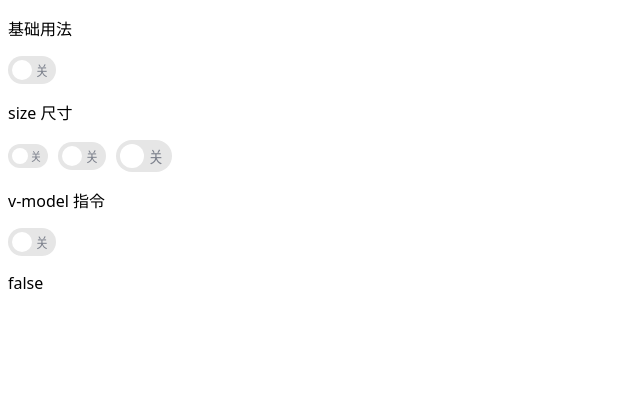
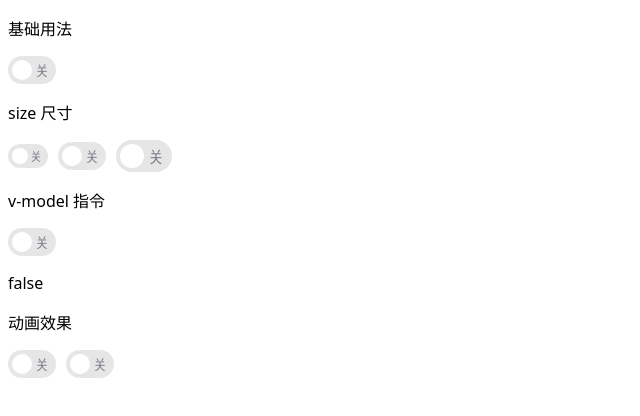
Before and after one commit to liulongbin1314/vue3-ui-library, a Vue app in the folder examples/: page / in a window 1280 px wide. Shown: the top 416 px of the page, without its empty margins (0-640 px from the left). Built offline with nearby package versions, Linux system fonts and the light colour scheme.

Commit message:
实现开关状态切换的动画效果

```diff
--- a/examples/src/components/SwitchTest.vue
+++ b/examples/src/components/SwitchTest.vue
@@ -16,6 +16,12 @@
     <a-switch v-model="value1"></a-switch>
   </div>
   <p>{{ value1 }}</p>
+
+  <p>动画效果</p>
+  <div class="row-gap">
+    <a-switch></a-switch>
+    <a-switch transition="slide"></a-switch>
+  </div>
 </template>
 
 <script setup>
--- a/packages/components/switch/src/index.vue
+++ b/packages/components/switch/src/index.vue
@@ -10,9 +10,9 @@
         <!-- 中心圆 -->
         <span :class="[ns.e('button')]"></span>
         <!-- 内层容器 -->
-        <span :class="[ns.e('inner')]">
-          <span :class="[ns.e('inner-checked')]">开</span>
-          <span :class="[ns.e('inner-unchecked')]">关</span>
+        <span :class="[ns.e('inner'), transitionMode]">
+          <span :class="[ns.e('inner-checked'), ns.is('checked', model)]">开</span>
+          <span :class="[ns.e('inner-unchecked'), ns.is('checked', !model)]">关</span>
         </span>
       </span>
     </span>
@@ -24,7 +24,7 @@ defineOptions({
   name: 'a-switch'
 })
 
-defineProps({
+const props = defineProps({
   tag: {
     type: String,
     default: 'label'
@@ -32,6 +32,10 @@ defineProps({
   size: {
     type: String,
     default: 'default'
+  },
+  transition: {
+    type: String,
+    default: 'scale' // slide
   }
 })
 
@@ -39,9 +43,15 @@ const switchModel = defineModel({ type: [String, Number, Boolean], default: fals
 
 import { useNamespace } from '@ui-library/hooks'
 import { useSwitch } from './composables'
+import { computed } from 'vue'
 
 const ns = useNamespace('switch')
 const { model } = useSwitch({ switchModel })
+
+const transitionMode = computed(() => {
+  // transition-slide
+  return `transition-${props.transition}`
+})
 </script>
 
 <style scoped></style>
--- a/packages/theme/src/switch.scss
+++ b/packages/theme/src/switch.scss
@@ -59,6 +59,7 @@ $switch-width: map.deep-merge(
     border-radius: 100px;
     display: flex;
     transition: 0.3s;
+    overflow-x: hidden;
 
     // 复选框
     @include mixins.e(input) {
@@ -98,6 +99,7 @@ $switch-width: map.deep-merge(
         flex: 1;
         box-sizing: border-box;
 
+        // 文字
         > span {
           display: flex;
           justify-content: center;
@@ -107,6 +109,32 @@ $switch-width: map.deep-merge(
           color: var(#{fn.getVarName(switch, text-color)});
           font-size: var(#{fn.getVarName(switch, font-size)});
           transition: 0.3s;
+        }
+
+        // 缩放动画
+        &.transition-scale {
+          > span {
+            transform: scale(0);
+            @include mixins.s(checked) {
+              transform: scale(1);
+            }
+          }
+        }
+
+        // 滑动动画
+        &.transition-slide {
+          @include mixins.e(inner-checked) {
+            transform: translateX(-120%);
+            @include mixins.s(checked) {
+              transform: translateX(0);
+            }
+          }
+          @include mixins.e(inner-unchecked) {
+            transform: translateX(120%);
+            @include mixins.s(checked) {
+              transform: translateX(0);
+            }
+          }
         }
       }
     }
```
